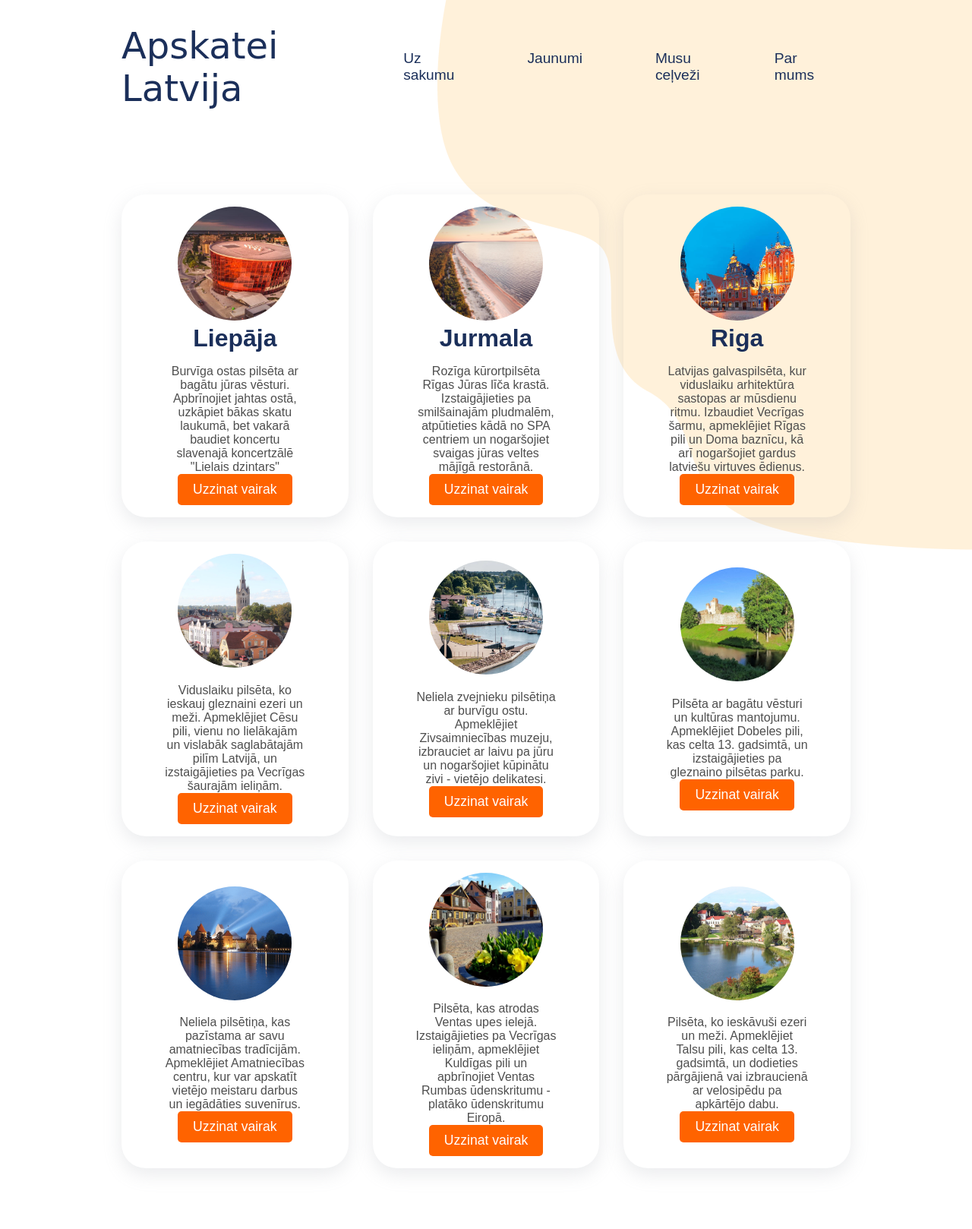
After one commit to ukrobert/Apskatei-Latvija, a PHP site: page /eks.html in a window 1280 px wide. The commit adds this page. Shown: the whole page at 76% size. Run offline with PHP 8.4, Linux system fonts and the light colour scheme; some web fonts are replaced.

Commit message:
add guides section, add tour section

```diff
--- a/assets/style.css
+++ b/assets/style.css
@@ -957,4 +957,220 @@ footer span {
     margin: 0 6rem;
   }
 }
-/*# sourceMappingURL=style.css.map */
+
+
+
+
+
+/* guides */
+
+.next-guides {
+  margin: 5rem 0;
+  display: flex;
+  justify-content: center;
+}
+
+.next-guides .content .title {
+  font-size: 2rem;
+  margin: 0.3rem 0 1rem 0;
+}
+
+.next-guides .content .steps .step {
+  display: flex;
+  align-items: center;
+  margin-bottom: 1rem;
+  gap: 1rem;
+}
+
+.next-guides .content .steps .step .text .title {
+  font-size: 1.2rem;
+}
+
+.next-guides .content .steps .step .text p {
+  width: 70%;
+}
+
+.next-guides .content .steps .step .icon {
+  display: flex;
+  justify-content: center;
+  align-items: center;
+}
+
+.next-guides .guides-container {
+  display: grid;
+  grid-template-columns: repeat(3, 1fr);
+  gap: 2rem;
+}
+
+.next-guides .guides {
+  display: flex;
+  flex-direction: column;
+  justify-content: center;
+  box-shadow: rgba(149, 157, 165, 0.2) 0px 8px 24px;
+  border-radius: 2rem;
+  padding: 1rem;
+  align-items: center;
+}
+
+.next-guides .guides .title {
+  margin: 0.5rem;
+}
+
+.next-guides .guides .subTitle {
+  margin: 0 0.5rem;
+  color: #4e4e4e;
+  text-align: center;
+  width: 70%;
+}
+
+.next-guides .guides .icons {
+  margin: 1rem 0;
+  display: flex;
+}
+
+.next-guides .guides .icons .icon {
+  margin: 0 0 0 0.5rem;
+  background-color: #e0e0e0;
+  display: flex;
+  justify-content: center;
+  align-items: center;
+  border-radius: 3rem;
+}
+
+.next-guides .guides img {
+  width: 150px;
+  height: 150px;
+  object-fit: cover;
+  border-radius: 50%;
+}
+
+
+/* eks sadala */
+
+.next-eks {
+  margin: 5rem 0;
+  display: flex;
+  justify-content: center;
+}
+
+.next-eks .content .title {
+  font-size: 2rem;
+  margin: 0.3rem 0 1rem 0;
+}
+
+.next-eks .content .steps .step {
+  display: flex;
+  align-items: center;
+  margin-bottom: 1rem;
+  gap: 1rem;
+}
+
+.next-eks.content .steps .step .text .title {
+  font-size: 1.2rem;
+}
+
+.next-eks .content .steps .step .text p {
+  width: 70%;
+}
+
+.next-eks .content .steps .step .icon {
+  display: flex;
+  justify-content: center;
+  align-items: center;
+}
+
+.next-eks .eks-container {
+  display: grid;
+  grid-template-columns: repeat(3, 1fr);
+  gap: 2rem;
+}
+
+.next-eks .eks {
+  display: flex;
+  flex-direction: column;
+  justify-content: center;
+  box-shadow: rgba(149, 157, 165, 0.2) 0px 8px 24px;
+  border-radius: 2rem;
+  padding: 1rem;
+  align-items: center;
+}
+
+.next-eks .eks.title {
+  margin: 0.5rem;
+}
+
+.next-eks .eks .subTitle {
+  margin: 0 0.5rem;
+  color: #4e4e4e;
+  text-align: center;
+  width: 70%;
+}
+
+.next-eks .eks.icons {
+  margin: 1rem 0;
+  display: flex;
+}
+
+.next-eks .eks .icons .icon {
+  margin: 0 0 0 0.5rem;
+  background-color: #e0e0e0;
+  display: flex;
+  justify-content: center;
+  align-items: center;
+  border-radius: 3rem;
+}
+
+.next-eks .eks img {
+  width: 150px;
+  height: 150px;
+  object-fit: cover;
+  border-radius: 50%;
+}
+
+
+.orange-button {
+  background-color: #ff6300;
+  color: white;
+  padding: 10px 20px;
+  border: none;
+  border-radius: 5px;
+  cursor: pointer;
+  transition: background-color 0.3s;
+
+}
+
+.orange-button:hover {
+  background-color: #f05000;
+}
+
+
+.about {
+  background: #ffffff;
+  padding: 30px 20px;
+  margin-top: 20px;
+  border-radius: 8px;
+}
+.about h2 {
+  margin-top: 0;
+}
+.about p {
+  line-height: 1.6;
+}
+.contacts {
+  background: #ff6300;
+  color: #ffffff;
+  padding: 20px;
+  margin-top: 20px;
+  border-radius: 8px;
+  border-radius: 20px;
+}
+.contacts h3 {
+  margin-top: 0;
+}
+.contacts ul {
+  list-style: none;
+  padding: 0;
+}
+.contacts ul li {
+  margin-bottom: 10px;
+}
--- /dev/null
+++ b/eks.html
@@ -0,0 +1,92 @@
+<!DOCTYPE html>
+<html lang="en">
+<head>
+    <link rel="stylesheet" href="assets/style.css"/>
+    <meta charset="UTF-8">
+    <meta name="viewport" content="width=device-width, initial-scale=1.0">
+    <title>Ekskursijas</title>
+</head>
+<body>
+    <div class="container">
+        <nav>
+            <div class="nav-container">
+                <div class="brand">Apskatei Latvija</div>
+                <div class="responsive-toggle">
+                    <i class="fas fa-bars"></i>
+                </div>
+            </div>
+            <div class="links">
+                <ul>
+                    <li><a href="index.html">Uz sakumu</a></li>
+                    <li><a href="jaunimi.html">Jaunumi</a></li>
+                    <li><a href="guides.html">Musu ceļveži</a></li>
+                    <li><a href="Mums.html">Par mums</a></li>
+                </ul>
+            </div>
+        </nav>
+
+        <section class="next-eks">
+            <div class="content">
+
+                <div class="eks-container">
+
+                    <div class="eks">
+                        <img src="assets/images/liepaja.jpg" alt="" />
+                        <h3 class="title">Liepāja</h3>
+                        <p class="subTitle"> Burvīga ostas pilsēta ar bagātu jūras vēsturi. Apbrīnojiet jahtas ostā, uzkāpiet bākas skatu laukumā, bet vakarā baudiet koncertu slavenajā koncertzālē "Lielais dzintars"</p>
+                        <button class="orange-button">Uzzinat vairak</button>
+                    </div>
+                    <div class="eks">
+                        <img src="assets/images/jurmala.jpg" alt="" />
+                        <h3 class="title">Jurmala</h3>
+                        <p class="subTitle"> Rozīga kūrortpilsēta Rīgas Jūras līča krastā. Izstaigājieties pa smilšainajām pludmalēm, atpūtieties kādā no SPA centriem un nogaršojiet svaigas jūras veltes mājīgā restorānā.</p>
+                        <button class="orange-button">Uzzinat vairak</button>
+                    </div>
+                    <div class="eks">
+                        <img src="assets/images/riga.jpg" alt="" />
+                        <h3 class="title">Riga</h3>
+                        <p class="subTitle"> Latvijas galvaspilsēta, kur viduslaiku arhitektūra sastopas ar mūsdienu ritmu. Izbaudiet Vecrīgas šarmu, apmeklējiet Rīgas pili un Doma baznīcu, kā arī nogaršojiet gardus latviešu virtuves ēdienus.</p>
+                        <button class="orange-button">Uzzinat vairak</button>
+                    </div>
+                    <div class="eks">
+                        <img src="assets/images/cesis.png" alt="" />
+                        <h3 class="title"></h3>
+                        <p class="subTitle">Viduslaiku pilsēta, ko ieskauj gleznaini ezeri un meži. Apmeklējiet Cēsu pili, vienu no lielākajām un vislabāk saglabātajām pilīm Latvijā, un izstaigājieties pa Vecrīgas šaurajām ieliņām.</p>
+                        <button class="orange-button">Uzzinat vairak</button>
+                    </div>
+                    <div class="eks">
+                        <img src="assets/images/pavilosta.jpg" alt="" />
+                        <h3 class="title"> </h3>
+                        <p class="subTitle">Neliela zvejnieku pilsētiņa ar burvīgu ostu. Apmeklējiet Zivsaimniecības muzeju, izbrauciet ar laivu pa jūru un nogaršojiet kūpinātu zivi - vietējo delikatesi.</p>
+                        <button class="orange-button">Uzzinat vairak</button>
+                    </div>
+                    <div class="eks">
+                        <img src="assets/images/dobele.png" alt="" />
+                        <h3 class="title"></h3>
+                        <p class="subTitle">Pilsēta ar bagātu vēsturi un kultūras mantojumu. Apmeklējiet Dobeles pili, kas celta 13. gadsimtā, un izstaigājieties pa gleznaino pilsētas parku.</p>
+                        <button class="orange-button">Uzzinat vairak</button>
+                    </div>
+                    <div class="eks">
+                      <img src="assets/images/kandava.png" alt="" />
+                      <h3 class="title"></h3>
+                      <p class="subTitle">Neliela pilsētiņa, kas pazīstama ar savu amatniecības tradīcijām. Apmeklējiet Amatniecības centru, kur var apskatīt vietējo meistaru darbus un iegādāties suvenīrus.</p>
+                      <button class="orange-button">Uzzinat vairak</button>
+                  </div>
+                  <div class="eks">
+                      <img src="assets/images/kuldiga.png" alt="" />
+                      <h3 class="title"> </h3>
+                      <p class="subTitle">Pilsēta, kas atrodas Ventas upes ielejā. Izstaigājieties pa Vecrīgas ieliņām, apmeklējiet Kuldīgas pili un apbrīnojiet Ventas Rumbas ūdenskritumu - platāko ūdenskritumu Eiropā.</p>
+                      <button class="orange-button">Uzzinat vairak</button>
+                  </div>
+                  <div class="eks">
+                      <img src="assets/images/talsi.png" alt="" />
+                      <h3 class="title"></h3>
+                      <p class="subTitle">Pilsēta, ko ieskāvuši ezeri un meži. Apmeklējiet Talsu pili, kas celta 13. gadsimtā, un dodieties pārgājienā vai izbraucienā ar velosipēdu pa apkārtējo dabu.</p>
+                      <button class="orange-button">Uzzinat vairak</button>
+                  </div>
+                </div>
+            </div>
+        </section>
+    </div>
+</body>
+</html>
```
Also changed, not shown: JurmalaInfo.html (added, +11 -0 lines), Mums.html (added, +59 -0 lines), guides.html (+20 -23 lines), index.html (+6 -22 lines), LiepajaInfo.html (added), RigaInfo.html (added), assets/images/cesis.png (added), assets/images/dobele.png (added), assets/images/kandava.png (added), assets/images/kuldiga.png (added), assets/images/pavilosta.jpg (added), assets/images/talsi.png (added).
